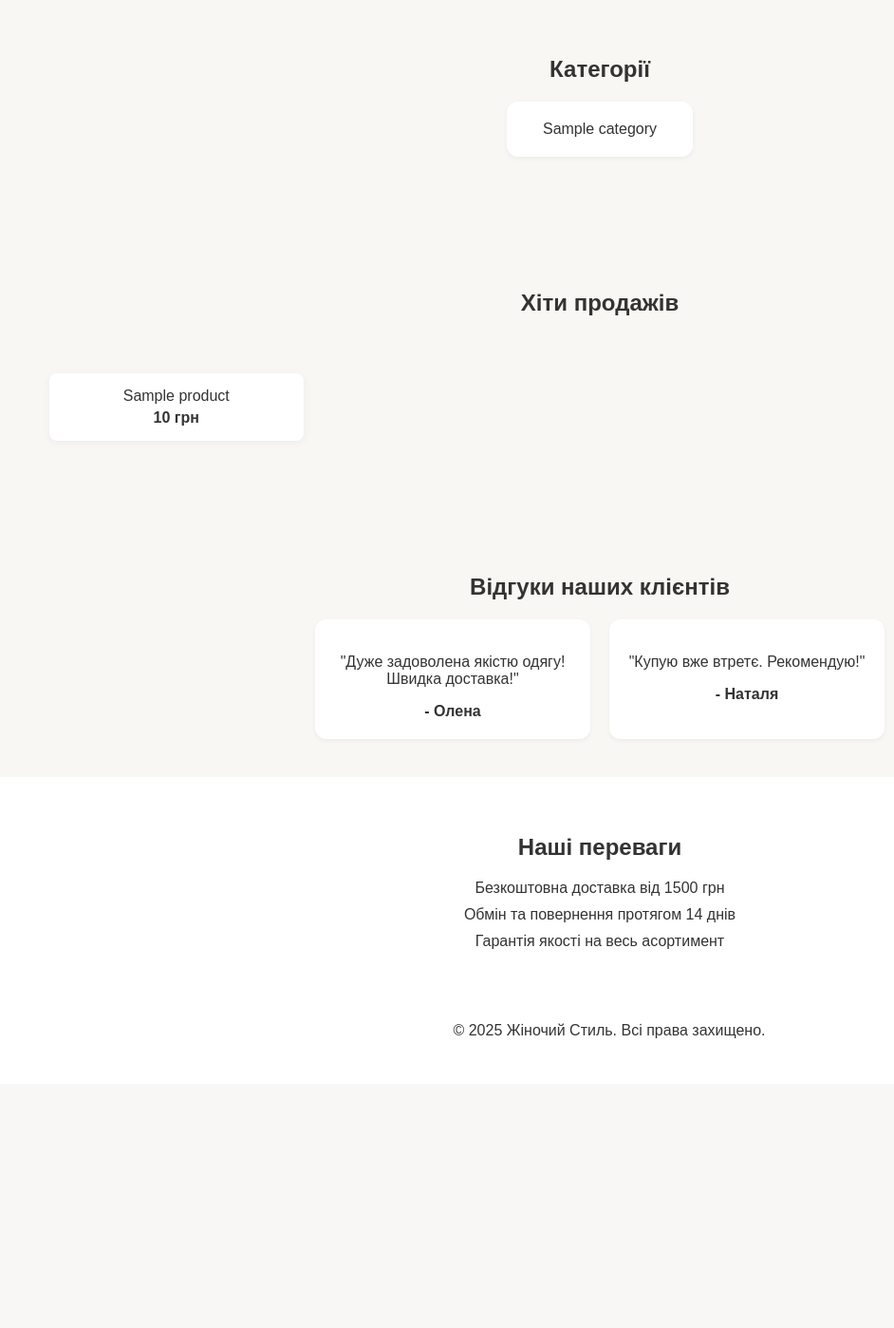
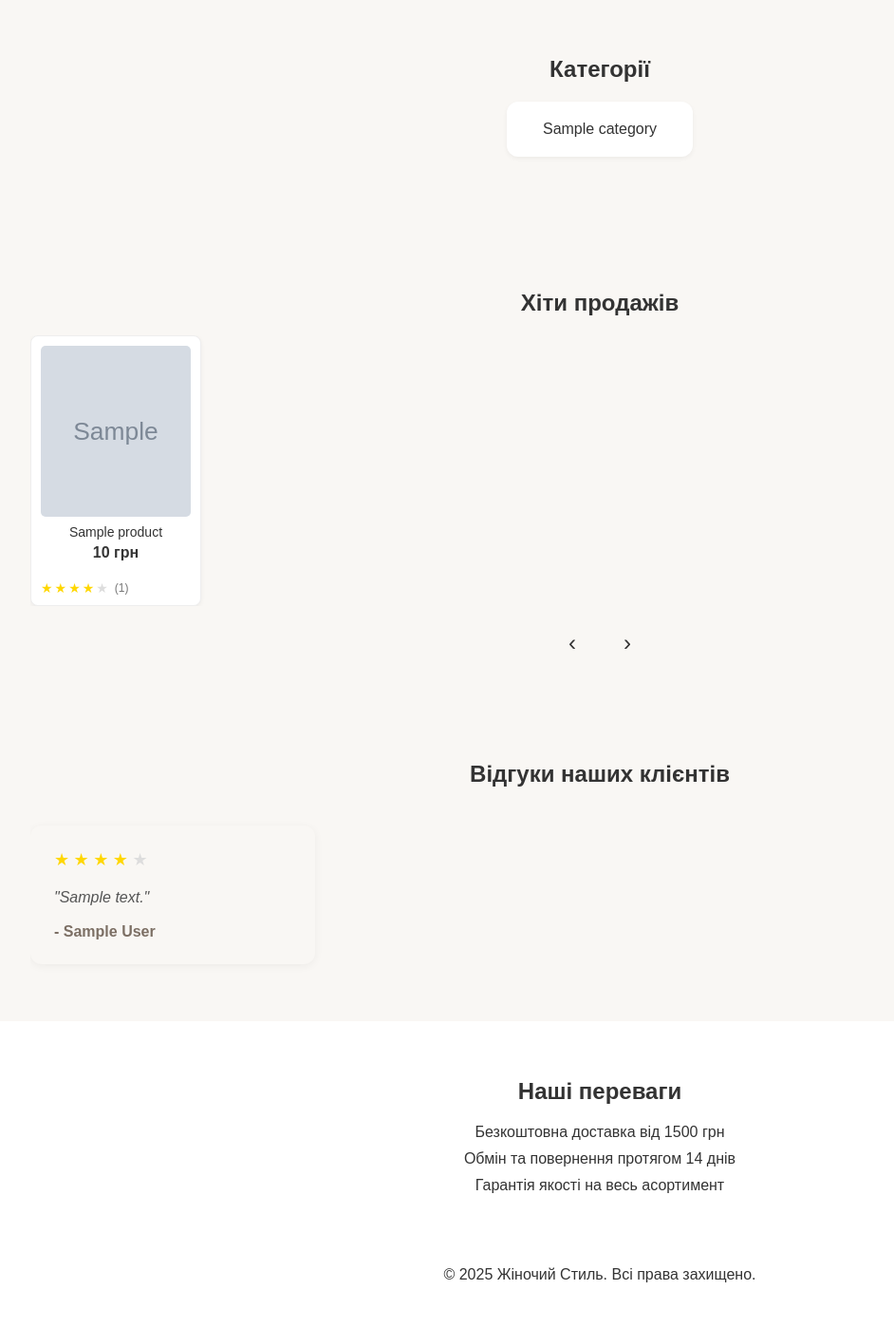
Before and after one commit to nastya-prokopishena/women_clothing_shop, a Flask app: page / in a window 1280 px wide. Shown: the part 801-2199 px from the top of the page at 95% size, without its empty margins (8-950 px from the left). Before the commit the page ends 1894 px from the top, so only its background shows below. Run offline with Flask 3, Linux system fonts and the light colour scheme; grey boxes marked "Sample" are stand-in pictures; a database or web service that is not in the repository returns one stand-in record (values such as "Sample title"); data that the repository does not hold is empty.

Commit message:
added reviews and top ranked items on main page

```diff
--- a/app/web/routes/main.py
+++ b/app/web/routes/main.py
@@ -2,6 +2,8 @@ from flask import render_template, abort, request
 from app.application.services.home_page_service import HomePageService
 from app.infrastructure.persistence.category_repository import CategoryRepository
 from app.infrastructure.persistence.product_repository import ProductRepository
+
+
 def init_main_routes(app):
     @app.route('/', endpoint='home')
     def home_page():
@@ -19,8 +21,9 @@ def init_main_routes(app):
                                featured_products=data['featured_products'],
                                new_arrivals=data['new_arrivals'],
                                categories=data['featured_categories'],
-                               reviews=data['recent_reviews'],
-                               benefits=benefits)
+                               reviews=data['reviews'],
+                               benefits=benefits,
+                               )
 
     @app.route('/catalog', endpoint='catalog_all')
     def catalog_all():
@@ -28,16 +31,30 @@ def init_main_routes(app):
         product_repo = ProductRepository()
         all_categories = category_repo.find_all_with_counts()
 
+        # Пагінація
         page = request.args.get('page', 1, type=int)
         per_page = 12
 
         products_data = product_repo.find_paginated(page=page, per_page=per_page)
 
+        # Створюємо об'єкт пагінації
+        pagination = {
+            'page': page,
+            'per_page': per_page,
+            'total': products_data['total'],
+            'pages': (products_data['total'] + per_page - 1) // per_page,
+            'items': products_data['items'],
+            'has_prev': page > 1,
+            'has_next': page < (products_data['total'] + per_page - 1) // per_page,
+            'prev_num': page - 1,
+            'next_num': page + 1
+        }
+
         return render_template('catalog.html',
                                category=None,
                                categories=all_categories,
                                products=products_data['items'],
-                               pagination=products_data)
+                               pagination=pagination)
 
     @app.route('/catalog/<slug>', endpoint='category')
     def category_page(slug):
@@ -49,6 +66,7 @@ def init_main_routes(app):
         if not category:
             abort(404)
 
+        # Пагінація
         page = request.args.get('page', 1, type=int)
         per_page = 12
 
@@ -58,8 +76,21 @@ def init_main_routes(app):
             category_slug=slug
         )
 
+        # Створюємо об'єкт пагінації
+        pagination = {
+            'page': page,
+            'per_page': per_page,
+            'total': products_data['total'],
+            'pages': (products_data['total'] + per_page - 1) // per_page,
+            'items': products_data['items'],
+            'has_prev': page > 1,
+            'has_next': page < (products_data['total'] + per_page - 1) // per_page,
+            'prev_num': page - 1,
+            'next_num': page + 1
+        }
+
         return render_template('catalog.html',
                                category=category,
                                categories=all_categories,
                                products=products_data['items'],
-                               pagination=products_data)
+                               pagination=pagination)
--- a/app/web/routes/product.py
+++ b/app/web/routes/product.py
@@ -43,7 +43,7 @@ def init_product_routes(app):
     def add_comment(product_id: str):
         review_repo = ReviewRepository()
         comment_text = request.form.get('comment', '').strip()
-        rating = int(request.form.get('rating', 0))  # Отримання рейтингу
+        rating = int(request.form.get('rating', 0))
 
         # Валідація
         if not comment_text or rating < 1 or rating > 5:
@@ -52,7 +52,7 @@ def init_product_routes(app):
         review_repo.add_review(
             product_id=product_id,
             text=comment_text,
-            author="Гість",  # Замінити на логіку авторизації
+            author="Гість",
             rating=rating
         )
 
--- a/app/web/static/css/style.css
+++ b/app/web/static/css/style.css
@@ -1,3 +1,7 @@
+* {
+    box-sizing: border-box;
+}
+
 body {
     margin: 0;
     padding: 0;
@@ -37,7 +41,7 @@ header {
     width: 100%;
     max-width: 1300px;
     margin: 0 auto;
-    padding: 0 20px;
+    padding: 0 px;
     box-sizing: border-box;
 }
 
@@ -101,6 +105,7 @@ header {
     height: 100%;
     object-fit: cover;
     display: block;
+    margin: 0;
     filter: brightness(0.8) contrast(1.1) saturate(0.8);
 }
 
@@ -329,35 +334,37 @@ header {
     background: rgba(255,255,255,0.95);
 }
 
-.pagination {
-    display: flex;
-    justify-content: center;
-    margin: 40px 0;
-    gap: 10px;
-}
-
-.pagination a, .pagination span {
-    padding: 8px 15px;
-    border: 1px solid #ddd;
-    color: #333;
-    text-decoration: none;
-    border-radius: 4px;
-    transition: all 0.3s ease;
-}
-
-.pagination a:hover {
-    background: #f1f1f1;
-}
-
-.pagination .current {
-    background: #7c6f64;
-    color: white;
-    border-color: #7c6f64;
-}
 
 .price {
     color: #7c6f64;
     font-weight: bold;
+}
+.reviews-slider {
+    display: flex;
+    overflow-x: auto;
+    scroll-snap-type: x mandatory;
+    scroll-behavior: smooth;
+    -webkit-overflow-scrolling: touch;
+    gap: 20px;
+    padding: 20px 0;
+    margin: 0 auto;
+    max-width: 1200px;
+    scrollbar-width: none; /* Для Firefox */
+}
+
+.reviews-slider::-webkit-scrollbar {
+    display: none; /* Для Chrome/Safari */
+}
+
+.reviews-slider .review-card {
+    background: #f9f7f4;
+    padding: 25px;
+    border-radius: 12px;
+    box-shadow: 0 2px 10px rgba(0,0,0,0.05);
+    text-align: left;
+    scroll-snap-align: start;
+    flex: 0 0 300px;
+    transition: transform 0.3s ease;
 }
 
 /* Відгуки */
@@ -367,21 +374,50 @@ header {
 }
 
 .reviews-grid {
-    display: flex;
-    flex-wrap: wrap;
-    justify-content: center;
+    display: grid;
+    grid-template-columns: repeat(auto-fill, minmax(280px, 1fr));
     gap: 20px;
-    margin-top: 20px;
+    margin-top: 30px;
+    max-width: 1200px;
+    margin-left: auto;
+    margin-right: auto;
 }
 
-.review-card {
-    background: #fff;
-    padding: 20px;
-    border-radius: 12px;
-    width: 250px;
-    box-shadow: 0 2px 5px rgba(0,0,0,0.05);
+.review-card:hover {
+    transform: translateY(-5px);
 }
 
+.review-rating {
+    margin-bottom: 15px;
+}
+
+.star {
+    color: #ddd;
+    font-size: 18px;
+}
+
+.star.filled {
+    color: #ffd700;
+}
+
+.review-text {
+    font-style: italic;
+    color: #555;
+    line-height: 1.6;
+    margin-bottom: 15px;
+}
+
+.review-author {
+    color: #7c6f64;
+    font-weight: 600;
+    display: block;
+}
+
+@media (max-width: 768px) {
+    .reviews-grid {
+        grid-template-columns: 1fr;
+    }
+}
 /* Переваги */
 .advantages {
     text-align: center;
@@ -421,3 +457,162 @@ footer {
 .social-icons a:hover {
     color: #7c6f64;
 }
+
+.custom-pagination {
+    display: flex;
+    justify-content: center;
+    align-items: center;
+    gap: 8px;
+    margin: 30px 0;
+}
+
+.custom-pagination a,
+.custom-pagination span {
+    display: flex;
+    align-items: center;
+    justify-content: center;
+    width: 36px;
+    height: 36px;
+    border-radius: 50%;
+    text-decoration: none;
+    font-size: 14px;
+}
+
+.custom-pagination a {
+    color: #333;
+    border: 1px solid #e0e0e0;
+    transition: all 0.3s ease;
+}
+
+.custom-pagination a:hover {
+    background-color: #f5f5f5;
+}
+
+.custom-pagination .current-page {
+    background-color: #000;
+    color: white;
+    font-weight: 500;
+}
+
+.custom-pagination .page-arrow {
+    border: none;
+    font-size: 18px;
+}
+
+.featured-products {
+    text-align: center;
+    padding: 40px 20px;
+}
+
+.products-slider {
+    display: flex;
+    overflow: hidden;
+    gap: 20px;
+    width: 100%;
+    max-width: 1200px;
+    margin: 0 auto;
+}
+
+.products-slider::-webkit-scrollbar {
+    display: none;
+}
+
+/* Стилі для карток продуктів у слайдері */
+#featured-products-slider .product-card {
+    scroll-snap-align: start;
+    flex: 0 0 180px;
+    border: 1px solid #eee;
+    border-radius: 8px;
+    padding: 10px;
+    box-shadow: 0 2px 5px rgba(0,0,0,0.05);
+    transition: transform 0.3s ease;
+}
+
+#featured-products-slider .product-card:hover {
+    transform: translateY(-5px);
+    box-shadow: 0 5px 15px rgba(0,0,0,0.1);
+}
+
+#featured-products-slider .product-image {
+    width: 100%;
+    height: 180px;
+    object-fit: cover;
+    border-radius: 5px;
+}
+
+#featured-products-slider .product-title {
+    font-size: 14px;
+    margin: 8px 0 5px;
+    white-space: nowrap;
+    overflow: hidden;
+    text-overflow: ellipsis;
+}
+
+#featured-products-slider .product-price {
+    font-size: 16px;
+    font-weight: bold;
+    color: #333;
+    margin: 5px 0;
+}
+
+#featured-products-slider .product-rating {
+    display: flex;
+    align-items: center;
+    margin-top: 5px;
+}
+
+#featured-products-slider .star {
+    color: #ddd;
+    font-size: 14px;
+    margin-right: 2px;
+}
+
+#featured-products-slider .star.filled {
+    color: #ffd700;
+}
+
+#featured-products-slider .reviews-count {
+    font-size: 12px;
+    color: #777;
+    margin-left: 5px;
+}
+
+/* Кнопки слайдера */
+.slider-controls {
+    display: flex;
+    justify-content: center;
+    gap: 20px;
+    margin-top: 15px;
+}
+
+.slider-controls button {
+    font-size: 24px;
+    padding: 10px 15px;
+    background: none;
+    border: none;
+    cursor: pointer;
+    color: #333;
+    transition: color 0.3s ease;
+}
+
+.slider-controls button:hover {
+    color: #7c6f64;
+}
+
+.slider-prev:hover, .slider-next:hover {
+    background: #f5f5f5;
+}
+
+@media (max-width: 768px) {
+    #featured-products-slider .product-card {
+        flex: 0 0 150px;
+    }
+
+    #featured-products-slider .product-image {
+        height: 150px;
+    }
+
+    .featured-products {
+        padding: 0 20px;
+    }
+}
--- /dev/null
+++ b/app/web/static/js/product_slider.js
@@ -0,0 +1,132 @@
+let autoScrollInterval;
+
+function slideFeatured(direction) {
+    const slider = document.getElementById('featured-products-slider');
+    const productCard = document.querySelector('#featured-products-slider .product-card');
+    const scrollAmount = productCard ? productCard.offsetWidth + 15 : 200;
+    const scrollWidth = slider.scrollWidth;
+    const clientWidth = slider.clientWidth;
+    const currentScroll = slider.scrollLeft;
+
+    resetAutoScroll();
+
+    if (direction === 'prev') {
+        if (currentScroll <= 0) {
+            slider.scrollTo({
+                left: scrollWidth - clientWidth,
+                behavior: 'smooth'
+            });
+        } else {
+            slider.scrollBy({
+                left: -scrollAmount,
+                behavior: 'smooth'
+            });
+        }
+    } else {
+        if (currentScroll + clientWidth >= scrollWidth - 1) {
+            slider.scrollTo({
+                left: 0,
+                behavior: 'smooth'
+            });
+        } else {
+            slider.scrollBy({
+                left: scrollAmount,
+                behavior: 'smooth'
+            });
+        }
+    }
+
+    startAutoScroll();
+}
+
+function startAutoScroll() {
+    resetAutoScroll();
+
+    autoScrollInterval = setInterval(() => {
+        slideFeatured('next');
+    }, 2000);
+}
+
+function resetAutoScroll() {
+    if (autoScrollInterval) {
+        clearInterval(autoScrollInterval);
+        autoScrollInterval = null;
+    }
+}
+
+document.addEventListener('DOMContentLoaded', function() {
+    const slider = document.getElementById('featured-products-slider');
+
+    document.querySelector('.slider-prev').addEventListener('click', () => slideFeatured('prev'));
+    document.querySelector('.slider-next').addEventListener('click', () => slideFeatured('next'));
+
+    let isDown = false;
+    let startX;
+    let scrollLeft;
+
+    slider.addEventListener('mousedown', (e) => {
+        isDown = true;
+        startX = e.pageX - slider.offsetLeft;
+        scrollLeft = slider.scrollLeft;
+        resetAutoScroll();
+    });
+
+    slider.addEventListener('mouseleave', () => {
+        isDown = false;
+    });
+
+    slider.addEventListener('mouseup', () => {
+        isDown = false;
+        startAutoScroll();
+    });
+
+    slider.addEventListener('mousemove', (e) => {
+        if(!isDown) return;
+        e.preventDefault();
+        const x = e.pageX - slider.offsetLeft;
+        const walk = (x - startX) * 2;
+        slider.scrollLeft = scrollLeft - walk;
+    });
+
+    startAutoScroll();
+
+    slider.addEventListener('mouseenter', resetAutoScroll);
+    slider.addEventListener('mouseleave', startAutoScroll);
+});
+
+document.addEventListener('DOMContentLoaded', function() {
+    const slider = document.getElementById('reviews-slider');
+    let scrollInterval;
+    let isPaused = false;
+
+    function startAutoScroll() {
+        scrollInterval = setInterval(() => {
+            if (isPaused) return;
+
+            const scrollWidth = slider.scrollWidth;
+            const clientWidth = slider.clientWidth;
+            const currentScroll = slider.scrollLeft;
+
+            if (currentScroll + clientWidth >= scrollWidth - 1) {
+                slider.scrollTo({ left: 0, behavior: 'smooth' });
+            } else {
+                slider.scrollBy({ left: 320, behavior: 'smooth' });
+            }
+        }, 3000);
+    }
+
+    function pauseAutoScroll() {
+        isPaused = true;
+        setTimeout(() => isPaused = false, 10000);
+    }
+
+    startAutoScroll();
+
+    slider.addEventListener('mouseenter', () => isPaused = true);
+    slider.addEventListener('mouseleave', () => isPaused = false);
+
+    slider.addEventListener('touchstart', () => isPaused = true);
+    slider.addEventListener('touchend', () => {
+        setTimeout(() => isPaused = false, 3000);
+    });
+});
--- a/app/web/templates/index.html
+++ b/app/web/templates/index.html
@@ -33,28 +33,52 @@
 <!-- Хіти продажів -->
 <section class="featured-products">
     <h2>Хіти продажів</h2>
-    <div class="products-grid">
+    <div class="products-slider" id="featured-products-slider">
         {% for product in featured_products %}
-        <div class="product-card">
-            <h3>{{ product.name }}</h3>
-            <p class="price">{{ product.price }} грн</p>
+        <div class="product-card" id="featured-product-{{ loop.index }}">
+            <a href="{{ url_for('product_page', product_id=product.product_id) }}">
+                {% if product.images %}
+                    <img src="{{ url_for('static', filename='images/' ~ product.images[0]) }}"
+                         alt="{{ product.name }}"
+                         class="product-image">
+                {% endif %}
+                <h3 class="product-title">{{ product.name }}</h3>
+                <p class="product-price">{{ product.price }} грн</p>
+                <div class="product-rating">
+                    {% if product.reviews_count > 0 %}
+                        {% for i in range(1, 6) %}
+                            <span class="star {% if i <= product.average_rating %}filled{% endif %}">★</span>
+                        {% endfor %}
+                        <span class="reviews-count">({{ product.reviews_count }})</span>
+                    {% endif %}
+                </div>
+            </a>
         </div>
         {% endfor %}
+    </div>
+    <div class="slider-controls">
+        <button class="slider-prev" onclick="slideFeatured('prev')">‹</button>
+        <button class="slider-next" onclick="slideFeatured('next')">›</button>
     </div>
 </section>
 
 <!-- Відгуки клієнтів -->
 <section class="reviews">
     <h2>Відгуки наших клієнтів</h2>
-    <div class="reviews-grid">
+    <div class="reviews-slider" id="reviews-slider">
+        {% for review in reviews %}
         <div class="review-card">
-            <p>"Дуже задоволена якістю одягу! Швидка доставка!"</p>
-            <strong>- Олена</strong>
+            <div class="review-rating">
+                {% for i in range(1, 6) %}
+                    <span class="star {% if i <= review.rating %}filled{% endif %}">★</span>
+                {% endfor %}
+            </div>
+            <p class="review-text">"{{ review.text }}"</p>
+            {% if review.user_name %}
+                <strong class="review-author">- {{ review.user_name }}</strong>
+            {% endif %}
         </div>
-        <div class="review-card">
-            <p>"Купую вже втретє. Рекомендую!"</p>
-            <strong>- Наталя</strong>
-        </div>
+        {% endfor %}
     </div>
 </section>
 
```
Also changed, not shown: app/application/services/home_page_service.py (+18 -2 lines), app/infrastructure/persistence/product_repository.py (+40 -2 lines), app/infrastructure/persistence/review_repository.py (+12 -1 lines), app/web/static/css/product_page.css (+33 -4 lines), app/web/templates/catalog.html (+8 -12 lines), app/web/static/js/product.js (line endings or trailing spaces).
